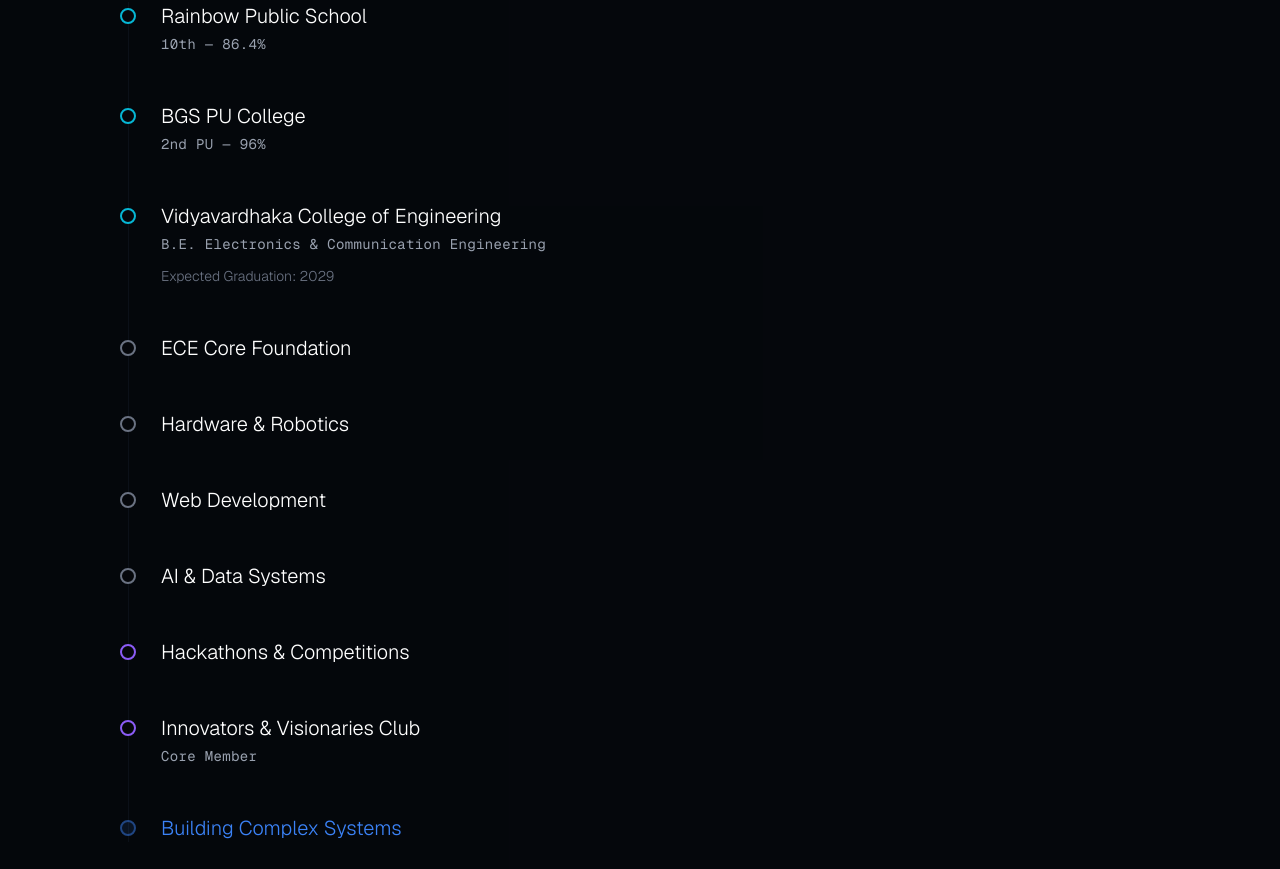
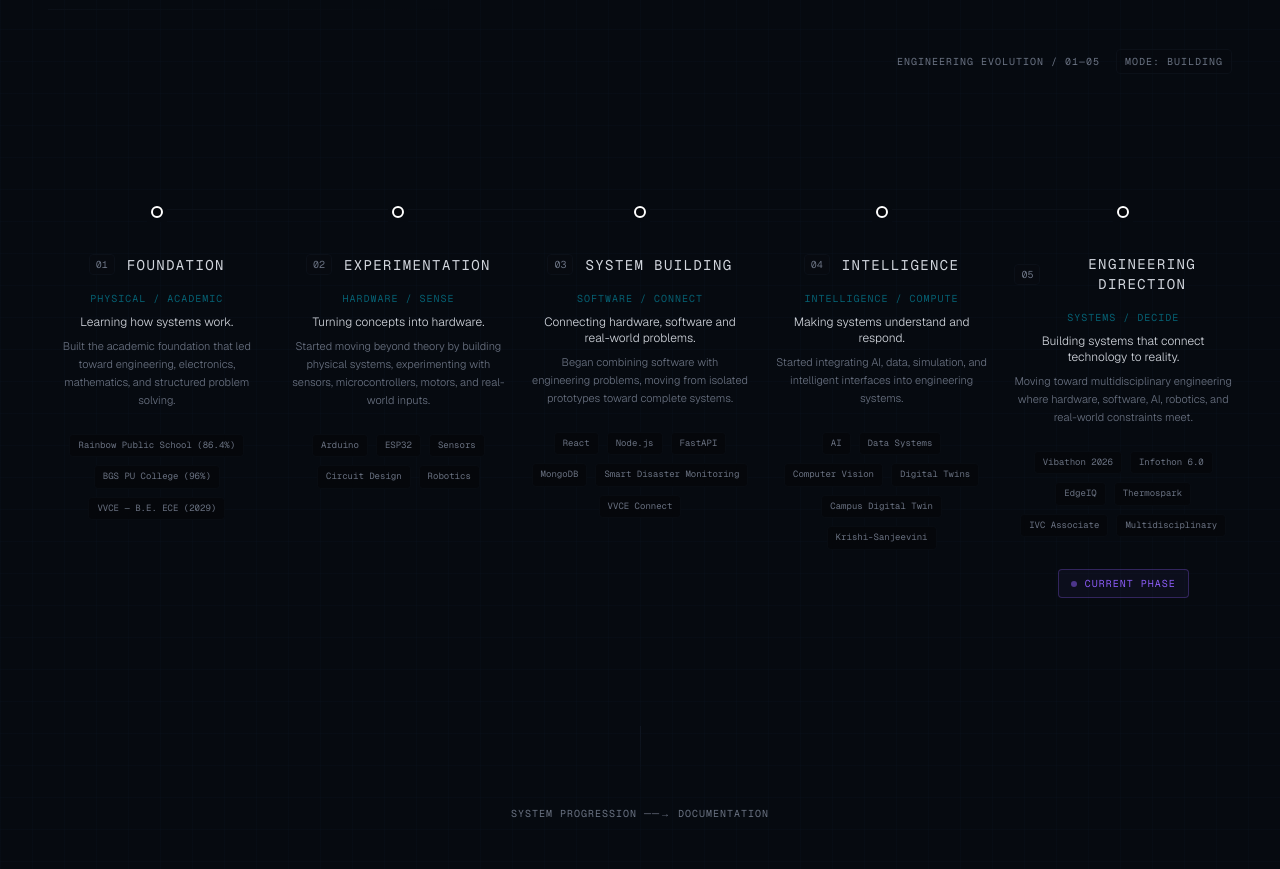
Before and after one commit to Charan31106/Charan, a Next.js app: page / in a window 1280 px wide. Shown: the part 5891-6760 px from the top of the page. Built offline with nearby package versions, Linux system fonts and the light colour scheme.

Commit message:
Phase 7: Engineering Journey Refinement

```diff
--- a/src/components/journey.tsx
+++ b/src/components/journey.tsx
@@ -1,60 +1,146 @@
 "use client";
 
-import { motion } from "framer-motion";
+import { useState } from "react";
+import { motion, useReducedMotion } from "framer-motion";
 import { journeyTimeline } from "@/data/journey";
 import { SectionHeader } from "./ui/section-header";
 import { cn } from "@/lib/utils";
 
 export function Journey() {
+  const [hoveredStage, setHoveredStage] = useState<string | null>(null);
+  const prefersReducedMotion = useReducedMotion();
+
   return (
-    <section id="journey" className="py-24 relative bg-navy-800/10">
-      <div className="max-w-[1320px] mx-auto px-6 md:px-12 xl:px-24">
+    <section id="journey" className="py-32 relative bg-[#060a10]">
+      {/* Background Grid */}
+      <div className="absolute inset-0 bg-[linear-gradient(rgba(59,130,246,0.02)_1px,transparent_1px),linear-gradient(90deg,rgba(59,130,246,0.02)_1px,transparent_1px)] bg-[size:32px_32px] pointer-events-none" />
+
+      <div className="max-w-[1440px] mx-auto px-6 md:px-12 relative z-10">
+        <div className="flex flex-col md:flex-row md:items-end justify-between gap-6 mb-20">
           <SectionHeader
-          number="05"
+            number="04"
             title="Engineering Journey"
+            subtitle="Building the system, one layer at a time."
           />
+          <div className="hidden md:flex items-center gap-4 text-[10px] font-mono text-gray-500 tracking-widest">
+            <span>ENGINEERING EVOLUTION / 01—05</span>
+            <span className="px-2 py-1 border border-navy-700 bg-navy-800/30 rounded-sm">MODE: BUILDING</span>
+          </div>
+        </div>
 
-        <div className="relative border-l border-navy-700 ml-4 md:ml-8 mt-16">
-          {journeyTimeline.map((node, index) => (
+        <div className="relative mt-16 lg:mt-32">
+          {/* Desktop Horizontal Line */}
+          <div className="hidden lg:block absolute top-[7px] left-[10%] right-[10%] w-[80%] h-px bg-navy-700 z-0 overflow-hidden">
+            {!prefersReducedMotion && (
               <motion.div
+                className="absolute top-0 left-0 w-64 h-full bg-gradient-to-r from-transparent via-electric-blue to-transparent opacity-70"
+                animate={{ x: ["-100%", "400%"] }}
+                transition={{ duration: 7, repeat: Infinity, ease: "linear" }}
+              />
+            )}
+          </div>
+
+          <div className="grid grid-cols-1 lg:grid-cols-5 gap-8 lg:gap-6 relative z-10">
+            {journeyTimeline.map((node, index) => {
+              const isHovered = hoveredStage === node.id;
+              const isDimmed = hoveredStage !== null && hoveredStage !== node.id;
+              const isLast = index === journeyTimeline.length - 1;
+
+              return (
+                <div
                   key={node.id}
-              initial={{ opacity: 0, x: -20 }}
-              whileInView={{ opacity: 1, x: 0 }}
-              viewport={{ once: true, margin: "-100px" }}
-              transition={{ duration: 0.5, delay: index * 0.1 }}
-              className="mb-12 ml-8 relative group"
+                  className={cn(
+                    "relative flex lg:flex-col gap-6 lg:gap-0 group lg:items-center transition-all duration-500",
+                    isDimmed ? "opacity-40 blur-[0.5px]" : "opacity-100"
+                  )}
+                  onMouseEnter={() => setHoveredStage(node.id)}
+                  onMouseLeave={() => setHoveredStage(null)}
                 >
-              {/* Timeline Node Dot */}
+                  {/* Mobile Vertical Line */}
+                  {!isLast && (
+                    <div className="absolute left-[7px] top-[24px] bottom-[-32px] w-px bg-navy-700 lg:hidden overflow-hidden">
+                      {!prefersReducedMotion && (
+                        <motion.div
+                          className="absolute top-0 left-0 w-full h-16 bg-gradient-to-b from-transparent via-electric-blue/50 to-transparent"
+                          animate={{ y: ["-100%", "400%"] }}
+                          transition={{ duration: 3, repeat: Infinity, ease: "linear", delay: index * 0.5 }}
+                        />
+                      )}
+                    </div>
+                  )}
+
+                  {/* Node Dot */}
+                  <div className="flex-none mt-1 lg:mt-0 relative z-10 bg-[#060a10] p-1">
                     <div className={cn(
-                "absolute -left-[41px] top-1.5 w-4 h-4 rounded-full border-2 bg-navy-900 transition-colors duration-300",
-                node.type === 'current' ? "border-electric-blue bg-electric-blue/20 animate-pulse" :
-                node.type === 'education' ? "border-cyan-accent" :
-                node.type === 'milestone' ? "border-violet-accent" :
-                "border-gray-500 group-hover:border-electric-blue"
+                      "w-3 h-3 rounded-full border-2 transition-all duration-300",
+                      isHovered ? "border-electric-blue bg-electric-blue/20 scale-150 shadow-[0_0_15px_rgba(59,130,246,0.5)]" : "border-navy-500 bg-navy-900"
                     )} />
+                  </div>
 
-              <div className="flex flex-col gap-1">
+                  {/* Content */}
+                  <div className="flex flex-col pb-12 lg:pb-0 lg:mt-8 lg:items-center lg:text-center w-full">
+                    <div className="flex items-center gap-3 lg:justify-center">
+                      <span className={cn(
+                        "text-[10px] font-mono px-1.5 py-0.5 rounded-sm transition-colors",
+                        isHovered ? "text-electric-blue bg-electric-blue/10 border border-electric-blue/30" : "text-gray-500 bg-navy-800/50 border border-navy-700"
+                      )}>
+                        {node.number}
+                      </span>
                       <h3 className={cn(
-                  "text-lg md:text-xl font-light",
-                  node.type === 'current' ? "text-electric-blue" : "text-white"
+                        "text-sm font-mono tracking-widest transition-colors duration-300",
+                        isHovered ? "text-white" : "text-gray-300"
                       )}>
                         {node.title}
                       </h3>
+                    </div>
 
-                {node.subtitle && (
-                  <p className="text-gray-400 font-mono text-sm tracking-wide">
+                    <p className={cn(
+                      "text-[10px] uppercase font-mono mt-3 lg:mt-4 tracking-widest transition-colors",
+                      isHovered ? "text-cyan-accent" : "text-cyan-accent/50"
+                    )}>
+                      {node.domain}
+                    </p>
+
+                    <p className="text-sm lg:text-xs text-gray-300 mt-2 font-light">
                       {node.subtitle}
                     </p>
-                )}
 
-                {node.description && (
-                  <p className="text-gray-500 text-sm mt-2 font-light max-w-lg">
+                    <p className="text-sm lg:text-[11px] lg:leading-relaxed text-gray-500 mt-2 font-light max-w-[280px]">
                       {node.description}
                     </p>
+
+                    {/* Tags */}
+                    <div className="flex flex-wrap gap-2 mt-4 lg:mt-6 lg:justify-center">
+                      {node.tags.map(tag => (
+                        <span key={tag} className={cn(
+                          "px-2 py-1 text-[10px] lg:text-[9px] font-mono border rounded-sm transition-colors duration-300",
+                          isHovered ? "border-electric-blue/40 text-gray-200 bg-electric-blue/5" : "border-navy-700/60 text-gray-500 bg-navy-900"
+                        )}>
+                          {tag}
+                        </span>
+                      ))}
+                    </div>
+
+                    {/* Current Phase Marker for the last stage */}
+                    {isLast && (
+                      <div className="mt-8 flex items-center gap-2 border border-violet-accent/30 bg-violet-accent/5 px-3 py-1.5 rounded-sm">
+                        <div className="w-1.5 h-1.5 bg-violet-accent rounded-full animate-pulse motion-reduce:animate-none" />
+                        <span className="text-[10px] text-violet-accent font-mono tracking-widest uppercase">CURRENT PHASE</span>
+                      </div>
                     )}
                   </div>
-            </motion.div>
-          ))}
+                </div>
+              );
+            })}
+          </div>
+        </div>
+
+        {/* Section Transition to Beyond Building */}
+        <div className="mt-24 lg:mt-32 flex flex-col items-center">
+          <div className="w-px h-16 bg-gradient-to-b from-navy-600 to-transparent" />
+          <div className="text-[10px] font-mono tracking-widest text-gray-500 uppercase mt-4">
+            SYSTEM PROGRESSION ──→ DOCUMENTATION
+          </div>
         </div>
       </div>
     </section>
--- a/src/data/journey.ts
+++ b/src/data/journey.ts
@@ -1,65 +1,57 @@
 export interface JourneyNode {
   id: string;
+  number: string;
   title: string;
-  subtitle?: string;
-  type: 'education' | 'focus' | 'milestone' | 'current';
-  description?: string;
+  subtitle: string;
+  description: string;
+  tags: string[];
+  domain: string;
 }
 
 export const journeyTimeline: JourneyNode[] = [
   {
-    id: 'school',
-    title: 'Rainbow Public School',
-    subtitle: '10th — 86.4%',
-    type: 'education',
+    id: 'foundation',
+    number: '01',
+    title: 'FOUNDATION',
+    subtitle: 'Learning how systems work.',
+    description: 'Built the academic foundation that led toward engineering, electronics, mathematics, and structured problem solving.',
+    tags: ['Rainbow Public School (86.4%)', 'BGS PU College (96%)', 'VVCE — B.E. ECE (2029)'],
+    domain: 'PHYSICAL / ACADEMIC',
   },
   {
-    id: 'pu',
-    title: 'BGS PU College',
-    subtitle: '2nd PU — 96%',
-    type: 'education',
+    id: 'experimentation',
+    number: '02',
+    title: 'EXPERIMENTATION',
+    subtitle: 'Turning concepts into hardware.',
+    description: 'Started moving beyond theory by building physical systems, experimenting with sensors, microcontrollers, motors, and real-world inputs.',
+    tags: ['Arduino', 'ESP32', 'Sensors', 'Circuit Design', 'Robotics'],
+    domain: 'HARDWARE / SENSE',
   },
   {
-    id: 'vvce',
-    title: 'Vidyavardhaka College of Engineering',
-    subtitle: 'B.E. Electronics & Communication Engineering',
-    type: 'education',
-    description: 'Expected Graduation: 2029'
+    id: 'system-building',
+    number: '03',
+    title: 'SYSTEM BUILDING',
+    subtitle: 'Connecting hardware, software and real-world problems.',
+    description: 'Began combining software with engineering problems, moving from isolated prototypes toward complete systems.',
+    tags: ['React', 'Node.js', 'FastAPI', 'MongoDB', 'Smart Disaster Monitoring', 'VVCE Connect'],
+    domain: 'SOFTWARE / CONNECT',
   },
   {
-    id: 'ece',
-    title: 'ECE Core Foundation',
-    type: 'focus',
+    id: 'intelligence',
+    number: '04',
+    title: 'INTELLIGENCE',
+    subtitle: 'Making systems understand and respond.',
+    description: 'Started integrating AI, data, simulation, and intelligent interfaces into engineering systems.',
+    tags: ['AI', 'Data Systems', 'Computer Vision', 'Digital Twins', 'Campus Digital Twin', 'Krishi-Sanjeevini'],
+    domain: 'INTELLIGENCE / COMPUTE',
   },
   {
-    id: 'robotics',
-    title: 'Hardware & Robotics',
-    type: 'focus',
-  },
-  {
-    id: 'web',
-    title: 'Web Development',
-    type: 'focus',
-  },
-  {
-    id: 'ai-data',
-    title: 'AI & Data Systems',
-    type: 'focus',
-  },
-  {
-    id: 'hackathons',
-    title: 'Hackathons & Competitions',
-    type: 'milestone',
-  },
-  {
-    id: 'ivc',
-    title: 'Innovators & Visionaries Club',
-    subtitle: 'Core Member',
-    type: 'milestone',
-  },
-  {
-    id: 'current',
-    title: 'Building Complex Systems',
-    type: 'current',
+    id: 'direction',
+    number: '05',
+    title: 'ENGINEERING DIRECTION',
+    subtitle: 'Building systems that connect technology to reality.',
+    description: 'Moving toward multidisciplinary engineering where hardware, software, AI, robotics, and real-world constraints meet.',
+    tags: ['Vibathon 2026', 'Infothon 6.0', 'EdgeIQ', 'Thermospark', 'IVC Associate', 'Multidisciplinary'],
+    domain: 'SYSTEMS / DECIDE',
   }
 ];
```
Lines whose indentation alone changed are shown as unchanged.
